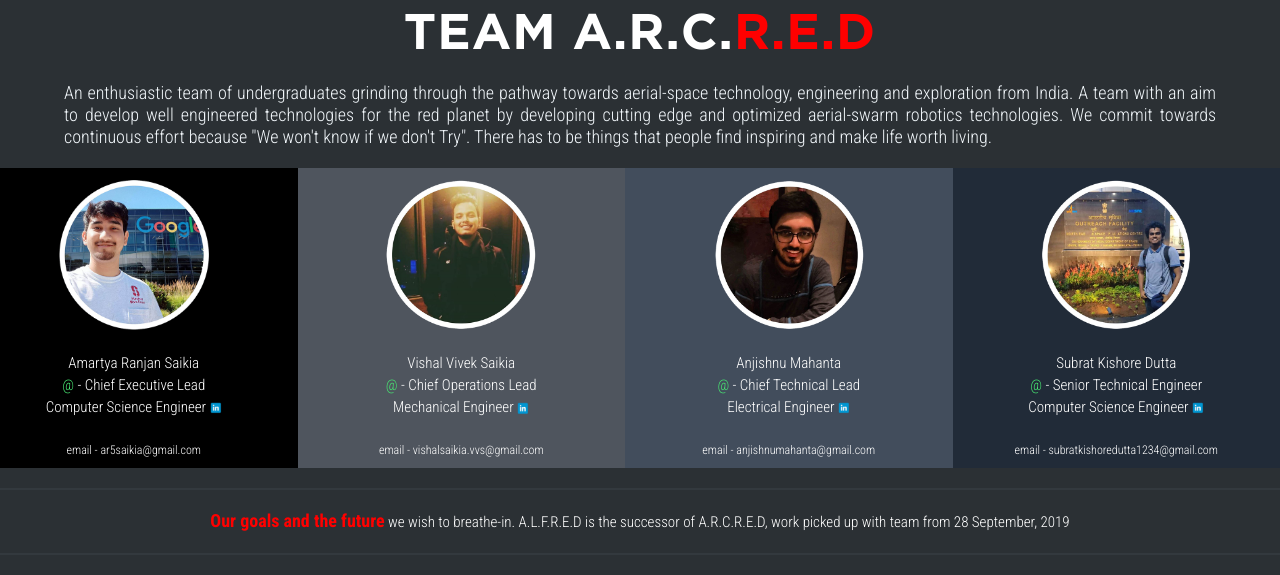
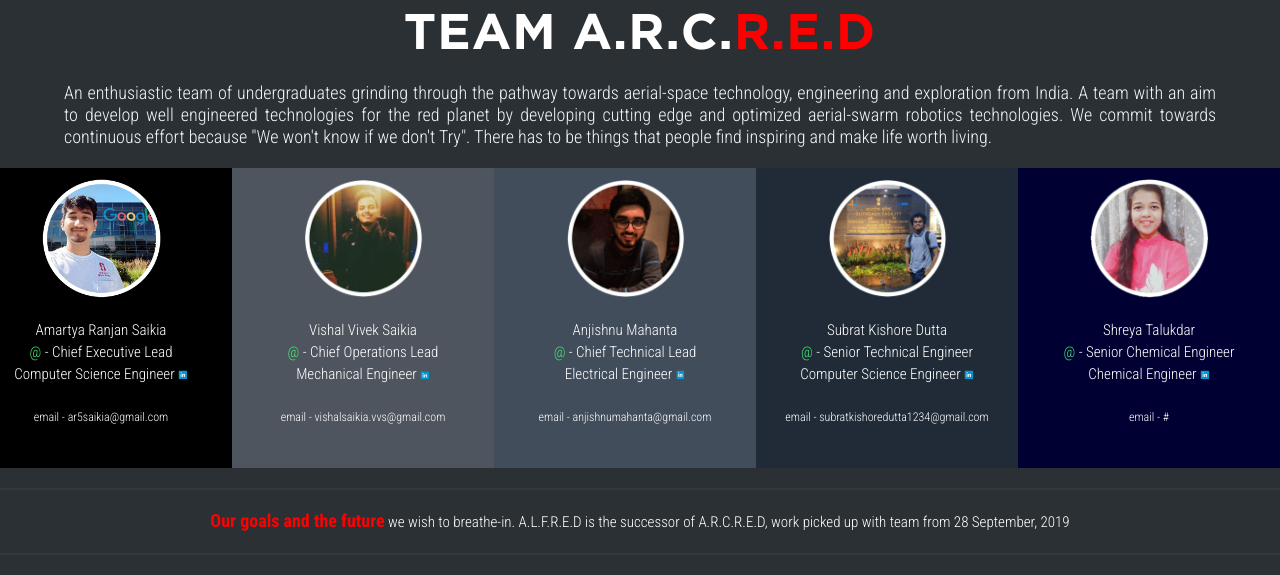
Before and after one commit to arcred-space/arcred-space.github.io, a plain HTML site: page x/teamarc.html in a window 1280 px wide. Shown: the top 575 px of the page. Drawn offline with Linux system fonts and the light colour scheme.

Commit message:
shreya added

```diff
--- a/x/teamarc.html
+++ b/x/teamarc.html
@@ -90,6 +90,18 @@ p.padding2 {
     </p>
     <a class="padding2" href="subratkishoredutta1234@gmail.com">email - subratkishoredutta1234@gmail.com</a></center>
   </div>
+  <div class="column" style="background-color:#000033;">
+    <center><img src="./happiness/shreya1.png" alt="Shreya Talukdar" width=50% height=50%>
+    <p>
+
+      <a href="#">Shreya Talukdar</a><br />
+      <a><font color=#48e873>@</font> - Senior Chemical Engineer  </a><br />
+      <a>Chemical Engineer </a><a href="#" target="_blank"><img src="../img/in.png" height=4% width=4%></a><br />
+
+
+    </p>
+    <a class="padding2" href="#">email - #</a></center>
+  </div>
 </div>
 
 <hr>
```
Also changed, not shown: x/happiness/shreya1.png (added).
